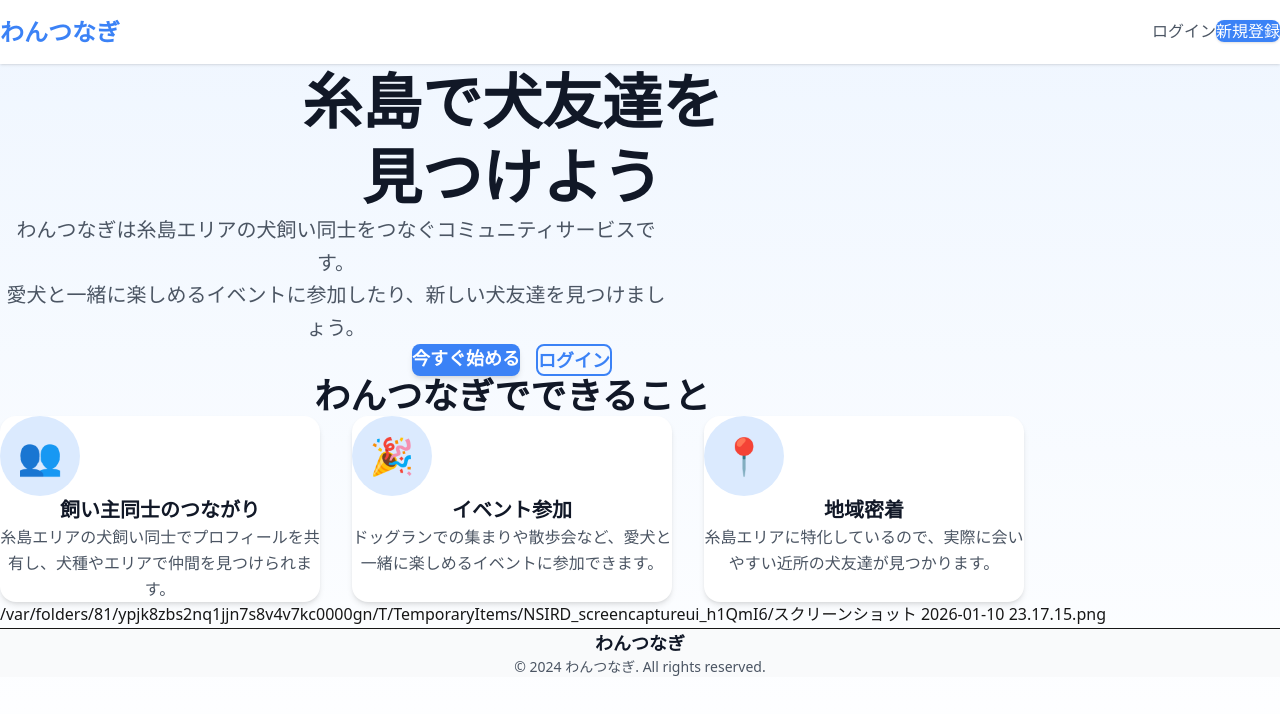
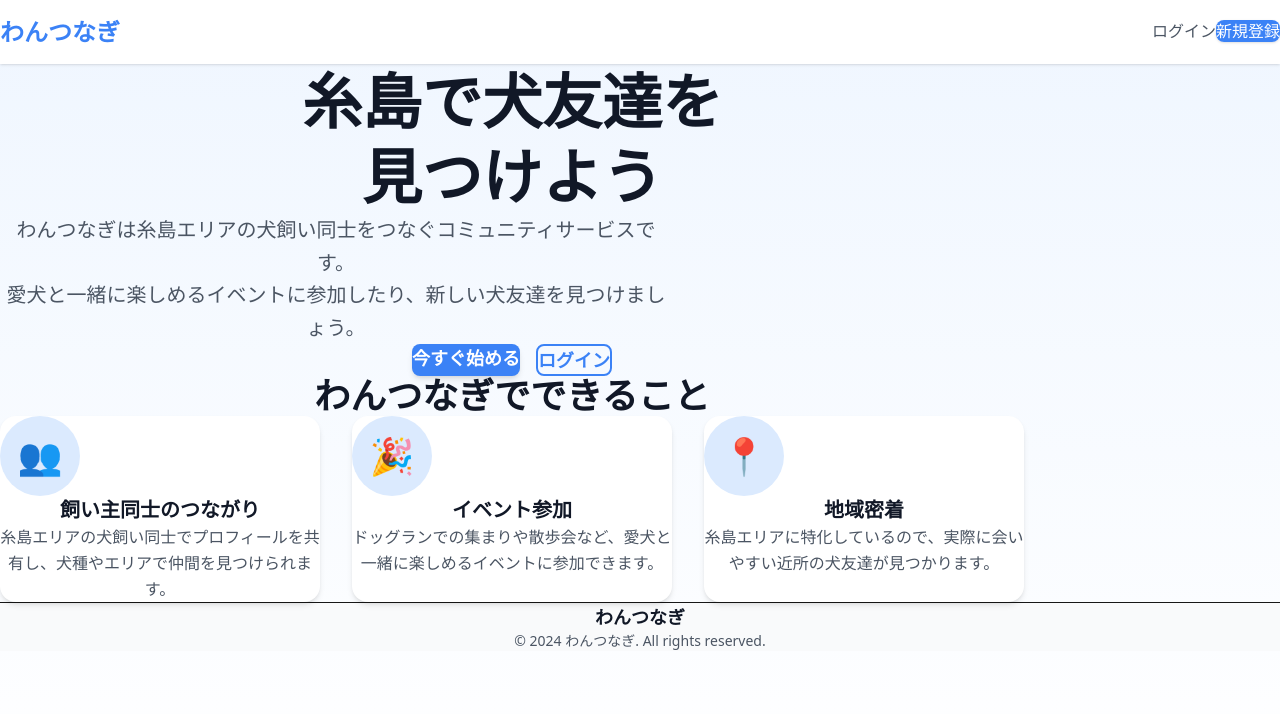
Before and after one commit to daiiiki1228/wantsunagi, a Next.js app: page / in a window 1280 px wide. Shown: the top 714 px of the page. Built offline with nearby package versions, Linux system fonts and the light colour scheme.

Commit message:
Fix layout issues in landing page

```diff
--- a/src/app/page.tsx
+++ b/src/app/page.tsx
@@ -6,14 +6,12 @@ export default function LandingPage() {
           <div className="flex justify-between items-center h-16">
             <h1 className="text-2xl font-bold text-primary">わんつなぎ</h1>
             <div className="space-x-4">
-
-                <a href="/login"
+              <a href="/login"
                 className="text-gray-600 hover:text-primary font-medium transition-colors"
               >
                 ログイン
               </a>
-
-                <a href="/register"
+              <a href="/register"
                 className="bg-primary text-white px-6 py-2 rounded-lg hover:bg-blue-600 transition-colors shadow-sm"
               >
                 新規登録
@@ -36,14 +34,12 @@ export default function LandingPage() {
               愛犬と一緒に楽しめるイベントに参加したり、新しい犬友達を見つけましょう。
             </p>
             <div className="flex flex-col sm:flex-row gap-4 justify-center">
-
-                <a href="/register"
+              <a href="/register"
                 className="bg-primary text-white px-8 py-4 rounded-lg text-lg font-semibold hover:bg-blue-600 transition-all shadow-md hover:shadow-lg transform hover:-translate-y-0.5"
               >
                 今すぐ始める
               </a>
-
-                <a href="/login"
+              <a href="/login"
                 className="border-2 border-primary text-primary px-8 py-4 rounded-lg text-lg font-semibold hover:bg-blue-50 transition-all"
               >
                 ログイン
@@ -88,7 +84,6 @@ export default function LandingPage() {
           </div>
         </div>
       </main>
-/var/folders/81/ypjk8zbs2nq1jjn7s8v4v7kc0000gn/T/TemporaryItems/NSIRD_screencaptureui_h1QmI6/スクリーンショット 2026-01-10 23.17.15.png
       <footer className="bg-gray-50 border-t mt-20">
         <div className="max-w-7xl mx-auto px-4 sm:px-6 lg:px-8 py-12">
           <div className="text-center">
```
